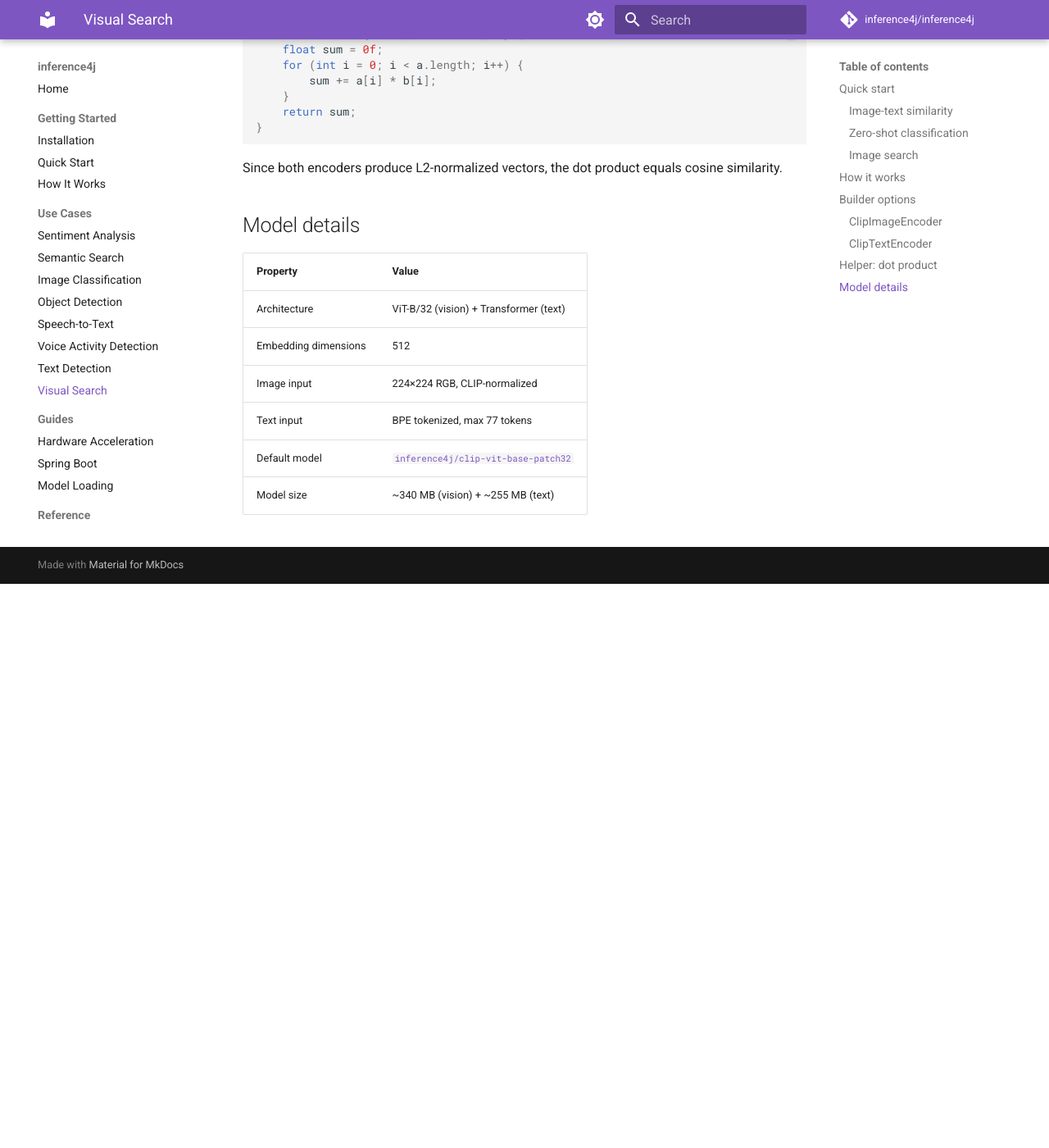
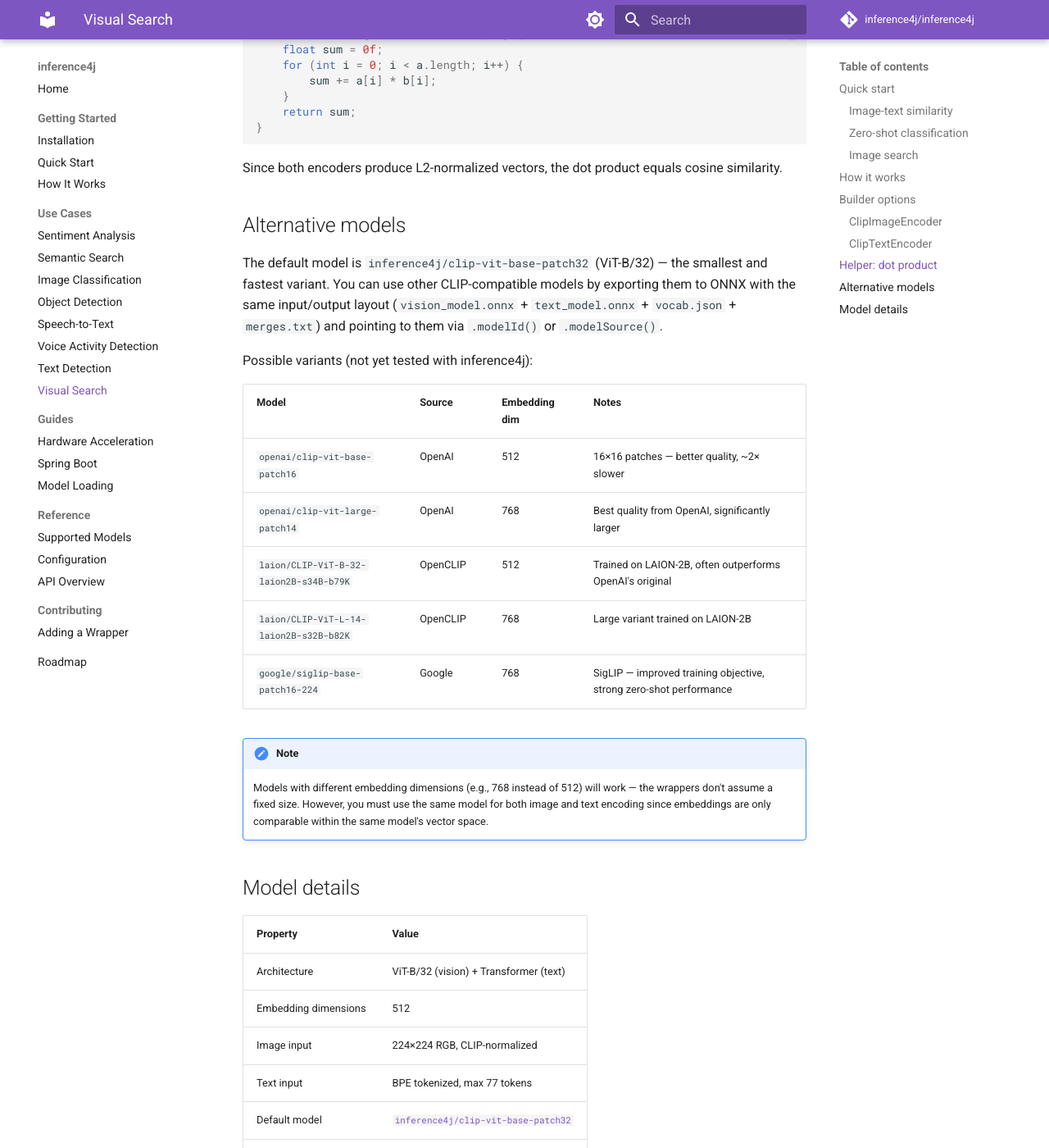
Before and after one commit to inference4j/inference4j, an MkDocs documentation site: the page built from docs/use-cases/visual-search.md, in a window 1280 px wide and 1400 px high, scrolled down 2712 px. Shown: the whole window at 82% size. Built offline with MkDocs 1.6.1 and Material for MkDocs 9.7.7, drawn with Linux system fonts in a browser that asks for light colours; comment, search, counter and statistics services are not loaded; before the commit the page ends 3424 px from its top, so only the background shows below that.

Commit message:
Document alternative CLIP model variants
Add section listing compatible CLIP variants (ViT-B/16, ViT-L/14,
OpenCLIP, SigLIP) that users can export and use via .modelId(). Note
that these are untested but should work given the same ONNX layout.

```diff
--- a/docs/use-cases/visual-search.md
+++ b/docs/use-cases/visual-search.md
@@ -110,6 +110,23 @@
 
 Since both encoders produce L2-normalized vectors, the dot product equals cosine similarity.
 
+## Alternative models
+
+The default model is `inference4j/clip-vit-base-patch32` (ViT-B/32) — the smallest and fastest variant. You can use other CLIP-compatible models by exporting them to ONNX with the same input/output layout (`vision_model.onnx` + `text_model.onnx` + `vocab.json` + `merges.txt`) and pointing to them via `.modelId()` or `.modelSource()`.
+
+Possible variants (not yet tested with inference4j):
+
+| Model | Source | Embedding dim | Notes |
+|-------|--------|---------------|-------|
+| `openai/clip-vit-base-patch16` | OpenAI | 512 | 16×16 patches — better quality, ~2× slower |
+| `openai/clip-vit-large-patch14` | OpenAI | 768 | Best quality from OpenAI, significantly larger |
+| `laion/CLIP-ViT-B-32-laion2B-s34B-b79K` | OpenCLIP | 512 | Trained on LAION-2B, often outperforms OpenAI's original |
+| `laion/CLIP-ViT-L-14-laion2B-s32B-b82K` | OpenCLIP | 768 | Large variant trained on LAION-2B |
+| `google/siglip-base-patch16-224` | Google | 768 | SigLIP — improved training objective, strong zero-shot performance |
+
+!!! note
+    Models with different embedding dimensions (e.g., 768 instead of 512) will work — the wrappers don't assume a fixed size. However, you must use the same model for both image and text encoding since embeddings are only comparable within the same model's vector space.
+
 ## Model details
 
 | Property | Value |
```
